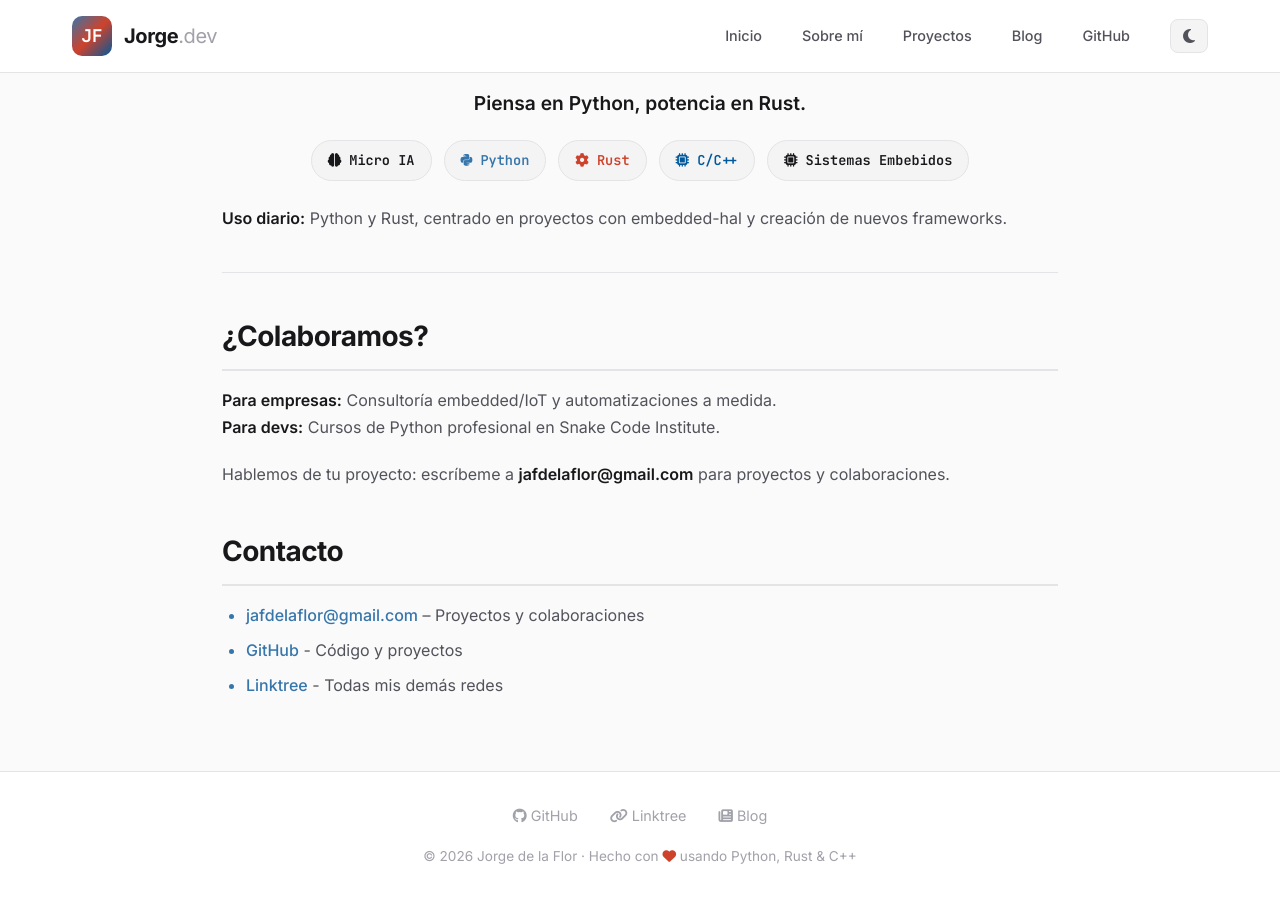
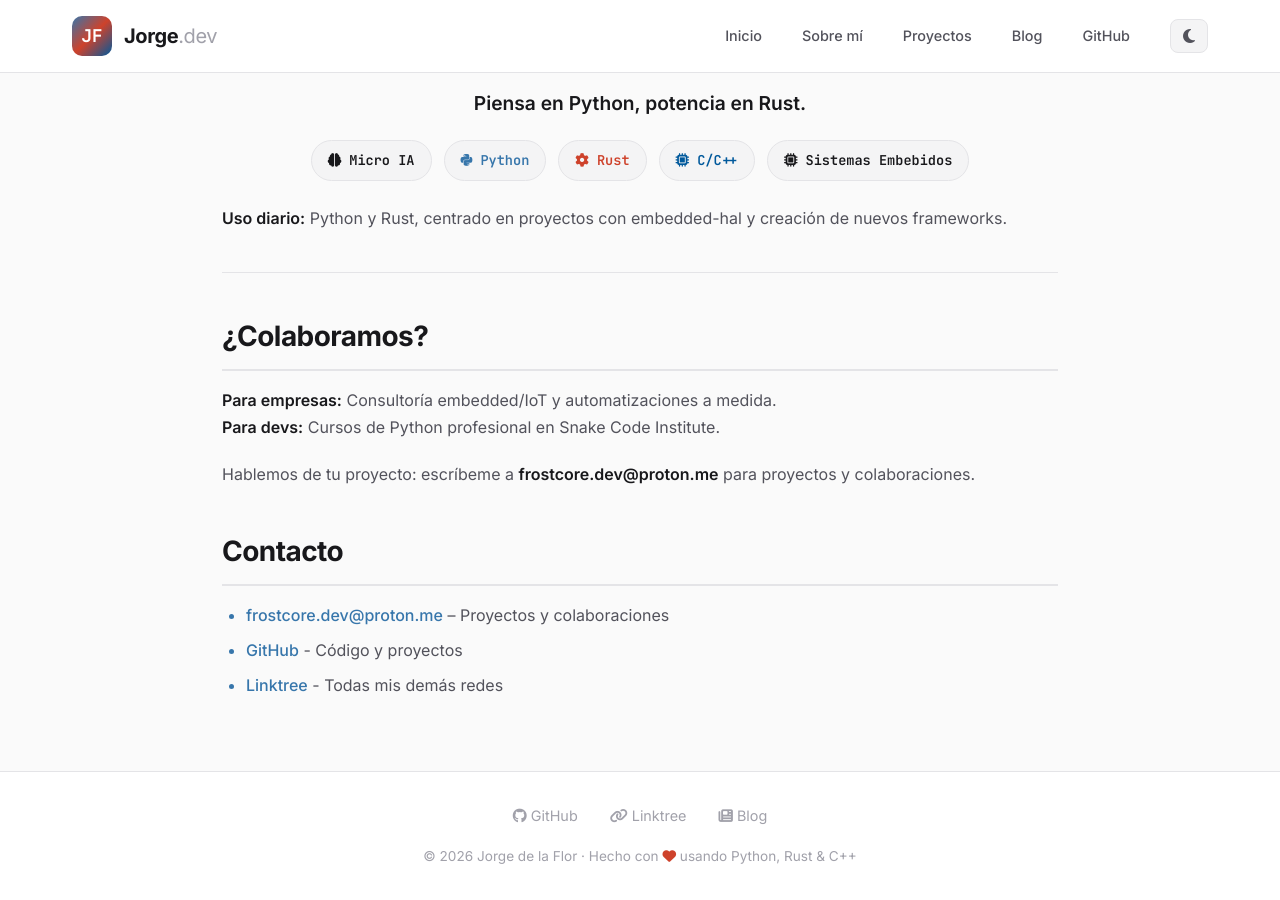
Before and after one commit to Jorge-de-la-Flor/Jorge-de-la-Flor.github.io, a Jekyll site: the page built from index.md, in a window 1280 px wide and 900 px high, scrolled down 1827 px. Built offline with Jekyll 4.4.1, drawn with Linux system fonts in a browser that asks for light colours.

Commit message:
content: update landing page

```diff
--- a/index.md
+++ b/index.md
@@ -88,7 +88,7 @@ title: Jorge de la Flor - Software Developer
 **Para empresas:** Consultoría embedded/IoT y automatizaciones a medida.
 **Para devs:** Cursos de Python profesional en Snake Code Institute.
 
-Hablemos de tu proyecto: escríbeme a **jafdelaflor@gmail.com** para proyectos y colaboraciones.
+Hablemos de tu proyecto: escríbeme a **frostcore.dev@proton.me** para proyectos y colaboraciones.
 
 <!-- <div style="text-align:center; margin: 2rem 0;">
   <a href="#contacto" class="cta-button">Hablemos de tu proyecto</a>
@@ -96,7 +96,7 @@ Hablemos de tu proyecto: escríbeme a **jafdelaflor@gmail.com** para proyectos y
 
 ## Contacto {#contacto}
 
-- [jafdelaflor@gmail.com](mailto:jafdelaflor@gmail.com) – Proyectos y colaboraciones
+- [frostcore.dev@proton.me](mailto:frostcore.dev@proton.me) – Proyectos y colaboraciones
 - [GitHub]({{ site.github.owner_url }}) - Código y proyectos
 <!-- - [Snake Code Institute]({{ '/md_pages/sci/' | relative_url }}) - Aprende programación real    -->
 - [Linktree](https://linktr.ee/frost_core) - Todas mis demás redes
```
